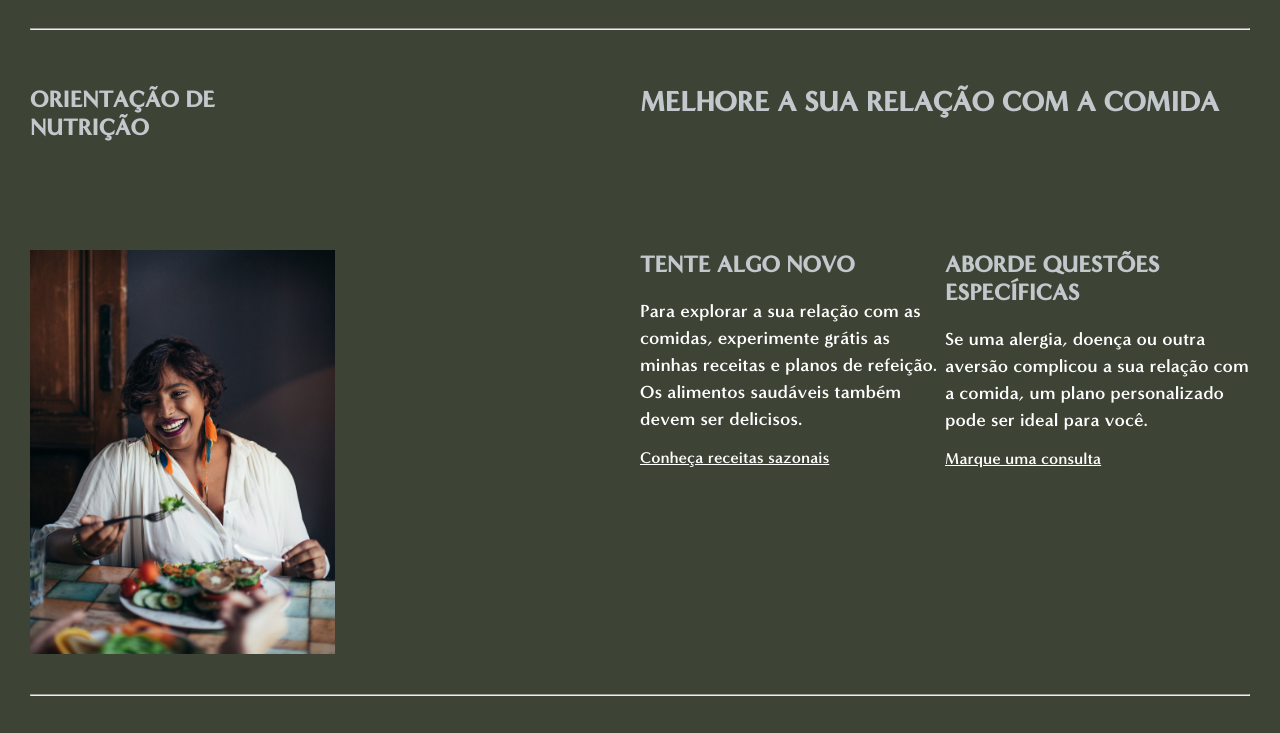
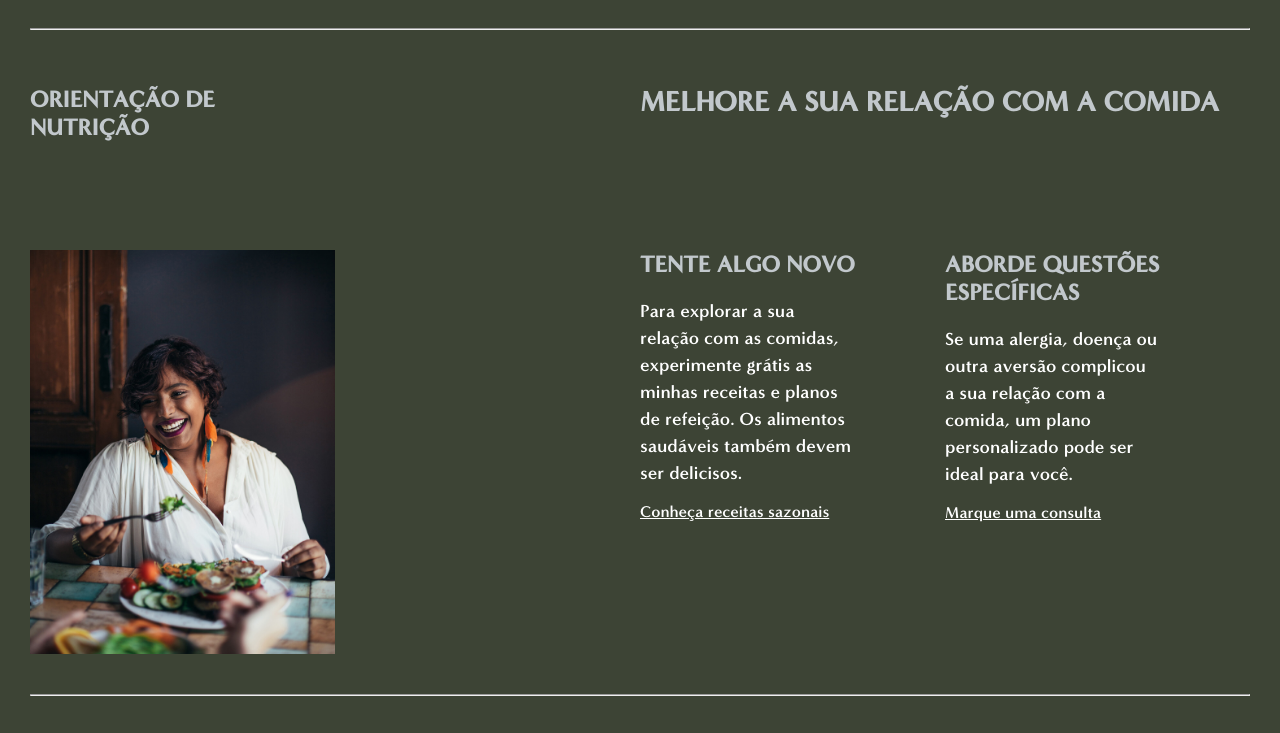
Before and after one commit to AnaLuizanc/siteMyhraResponsive, a plain HTML site: page index.html in a window 1280 px wide. Shown: the part 1261-1994 px from the top of the page. Drawn offline with Linux system fonts and the light colour scheme.

Commit message:
paragraph limit added

```diff
--- a/style.css
+++ b/style.css
@@ -342,6 +342,10 @@ a {
     color: white;
 }
 
+p {
+    width: 70%;
+}
+
 .header a {
     color: inherit;
 }
```
